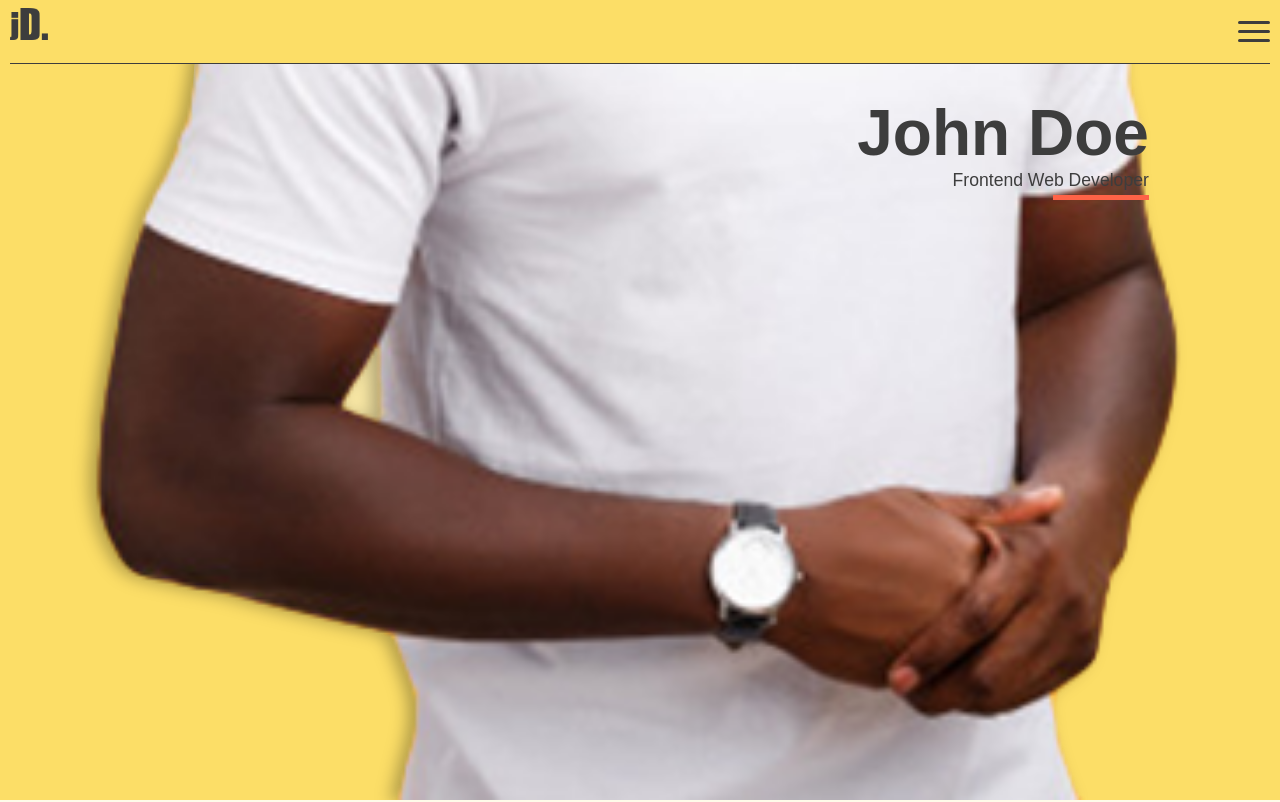
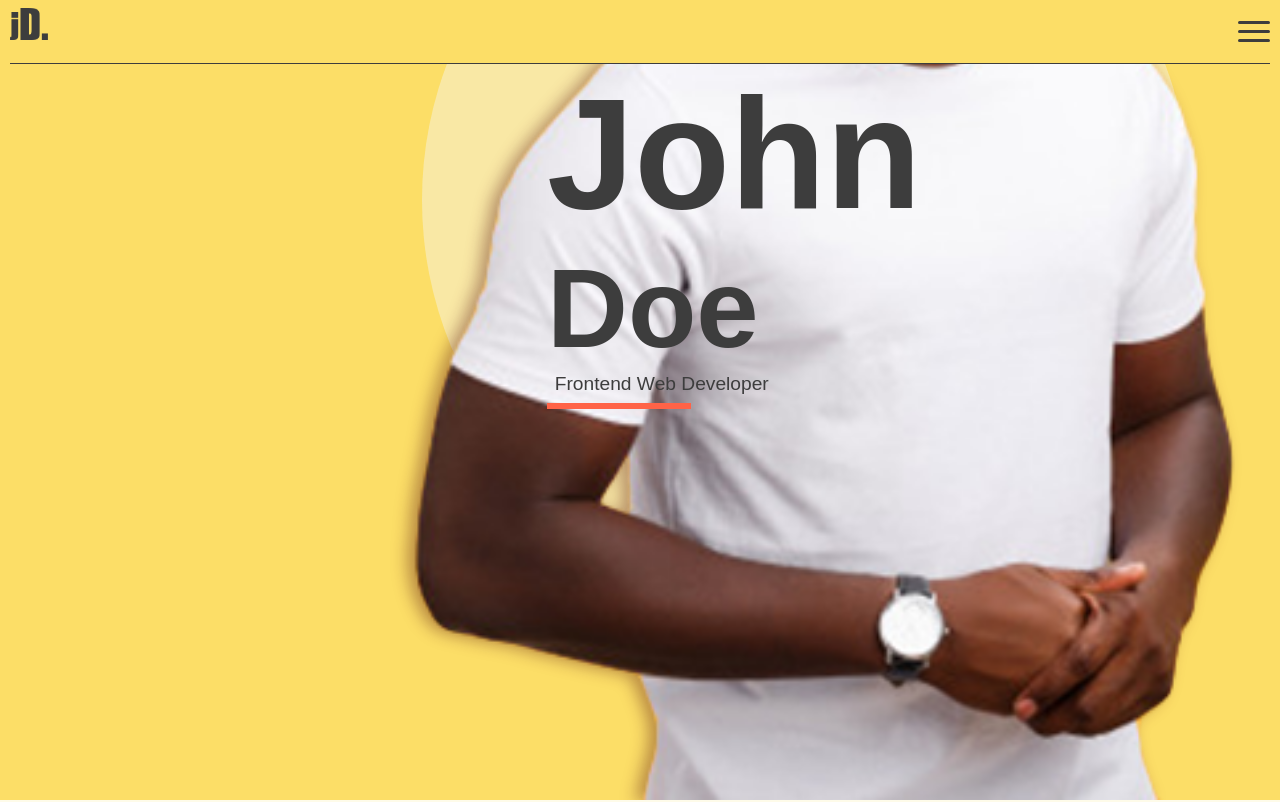
Before and after one commit to yoshiodei/responsive-react-portfolio-page, a React (Create React App) app: page / in a window 1280 px wide. Shown: the top 802 px of the page. Built offline with nearby package versions, Linux system fonts and the light colour scheme.

Commit message:
modify intro for tablet view

```diff
--- a/src/Assets/css/IntroBody.css
+++ b/src/Assets/css/IntroBody.css
@@ -19,6 +19,7 @@
     font-weight: bold;
     font-size: 4em;
 }
+
 
 .introBody__text__title{
     margin: 0 0 .5vh;
@@ -51,3 +52,52 @@
     left: 15vw;
     opacity: 0.8;
 }
+
+@media screen and (min-width: 750px) {
+    .introBody__text{
+        margin: 0;
+        padding: 0;
+        display: flex;
+        flex-direction: column;
+        right:28vw;
+
+    }
+
+    .introBody__img{
+        width: 65vw;
+        left: 32vw;
+        filter: drop-shadow(-8px 1px 8px rgba(83, 13, 13, 0.4));
+    }
+
+    .introBody__circle{
+        width: 60vw;
+        height: 60vw;
+        bottom: 27vh;
+        left: 33vw;
+    }
+
+    .introBody__text__name{
+        display: flex;
+        flex-direction: column;
+        align-items: flex-start;
+        font-size: 7em;
+    }
+
+    .introBody__text__span{
+        font-size: 1.4em;
+    }
+
+    .introBody__text__title{
+        margin: 0 0 1vh;
+        font-size: 1.2em;
+        padding-left: 0.4em;
+        align-self: flex-start;
+    }
+
+    .introBody__text__line{
+        height: .7vh;
+        width: 9em;
+        align-self: flex-start;
+        padding-left: 0.4em;
+    }
+}
```
